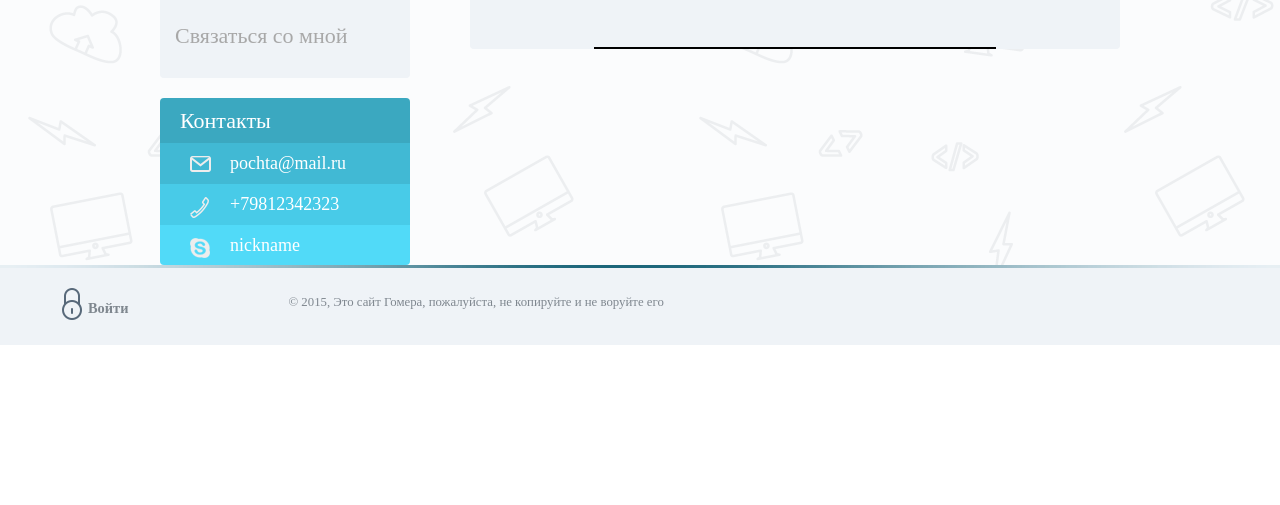
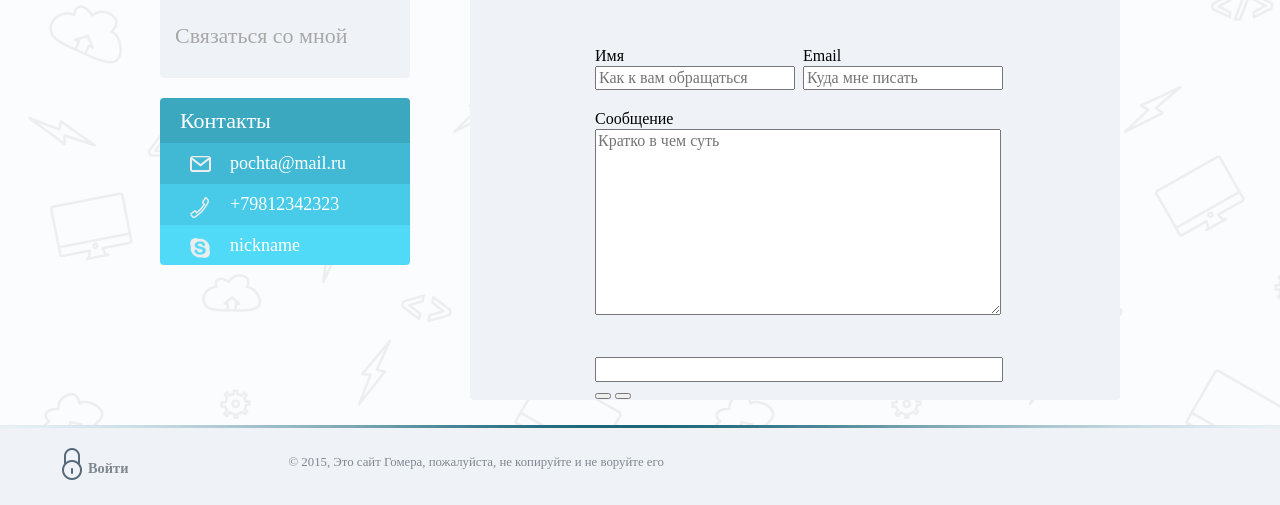
Before and after one commit to Anatolj/site, a website: page src/callback.html in a window 1280 px wide. Shown: the part 337-842 px from the top of the page. Before the commit the page ends 800 px from the top, so only its background shows below. Drawn offline with nearby package versions, Linux system fonts and the light colour scheme.

Commit message:
0.0.4+~callback

```diff
--- a/src/callback.html
+++ b/src/callback.html
@@ -52,8 +52,37 @@
 						<div class="callback__header">
 							<h2 class="callback__head">У вас интересный проект? Напишите мне!</h2>
 						</div>
-						<div class="callback__form">
+						<form action="#" class="callback__form">
 
+							<div class="form__data clearfix">
+								<div class="form__name">
+									<label for="#" class="form__label">Имя</label>
+									<input type="text" class="form__input" placeholder="Как к вам обращаться">
+								</div>
+								<div class="form__mail">
+									<label for="#" class="form__label">Email</label>
+									<input type="text" class="form__input" placeholder="Куда мне писать">
+								</div>
+							</div>
+
+							<div class="form__message">
+								<label for="#" class="form__label">Сообщение</label>
+								<textarea name="" id="" class="form__txarea" placeholder="Кратко в чем суть"></textarea>
+							</div>
+
+							<div class="form__capcha">
+								<label for="" class="form__label"></label>
+								<div class="form__capcha-img">
+									<img src="" alt="">
+									<input type="text" class="form__input">
+								</div>
+							</div>
+
+							<div class="form__button">
+								<button></button>
+								<button></button>
+							</div>
+						</form>
 
 						</div>
 					</div>
--- a/src/css/global.css
+++ b/src/css/global.css
@@ -4,6 +4,16 @@ html {
 }
 body {
 	height: 100%;
+}
+.clearfix:before {
+	content: " ";
+	display: table;
+	clear: both;
+}
+.clearfix:after {
+	content: " ";
+	display: table;
+	clear: both;
 }
 .social, .menu__list, .kontakt__list, .work__list{
 	margin: 0;
@@ -374,9 +384,34 @@ body {
 }
 /*form*/
 .callback__form {
-	border: 1px solid;
 	width: 400px;
-	margin: auto;
+	margin: 0 auto;
 }
-
+.form__label {
+	display: block;
+}
+.form__input {
+	display: block;
+	width: 100%;
+}
+/*form data*/
+.form__data {
+	margin-bottom: 20px;
+}
+.form__name {
+	float: left;
+	width: 48%;
+}
+.form__mail {
+	float: right;
+	width: 48%;
+}
+/*form__message*/
+.form__message {
+	margin-bottom: 20px;;
+}
+.form__txarea {
+	width: 100%;
+	height: 180px;
+}
 /***************END CALLBACK**************
--- /dev/null
+++ b/src/css/reset.css
@@ -0,0 +1,38 @@
+/*reset browser styles*/
+html, body, div, span, object, iframe, h1, h2, h3, h4, h5, h6, p, blockquote, pre, a, abbr, acronym, address, big, cite, code, del, dfn, em, img, ins, kbd, q, s, samp,small, strike, strong, sub, sup, tt, var, b, u, i, center, dl, dt, dd, ol, ul, li, fieldset, form, label, legend,
+table, caption, tbody, tfoot, thead, tr, th, td, article, aside, canvas, details, embed,
+figure, figcaption, footer, header, hgroup, menu, nav, output, ruby, section, summary,
+time, mark, audio, video {
+	margin: 0;
+	padding: 0;
+	border: 0;
+	font-size: 100%;
+	vertical-align: baseline;
+}
+article, aside, details, figcaption, figure, footer, header, hgroup, menu, nav, section {
+	display: block;
+}
+body {
+	line-height: 1.2;
+}
+table {
+	border-collapse: collapse;
+	border-spacing: 0;
+}
+ol {
+	padding-left: 1.4em;
+	list-style: decimal;
+}
+ul {
+	padding-left: 1.4em;
+	list-style: square;
+}
+blockquote, q {
+	quotes: none;
+}
+blockquote:before, blockquote:after,
+q:before, q:after {
+	content: '';
+	content: none;
+}
+/*end reset browser styles*/
```
Also changed, not shown: src/img/add-new.png (added), src/img/bg_captcha.jpg (added), src/img/close-icon.png (added), src/img/upload-icon.png (added).
